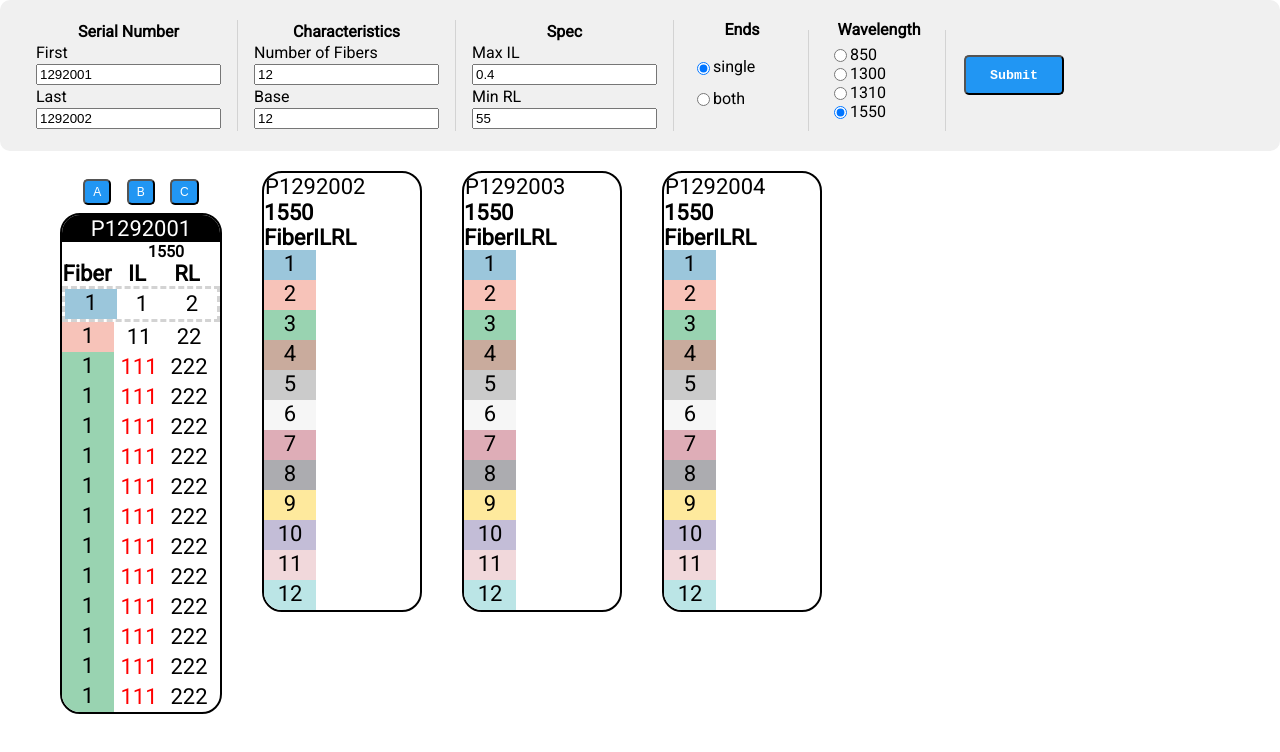
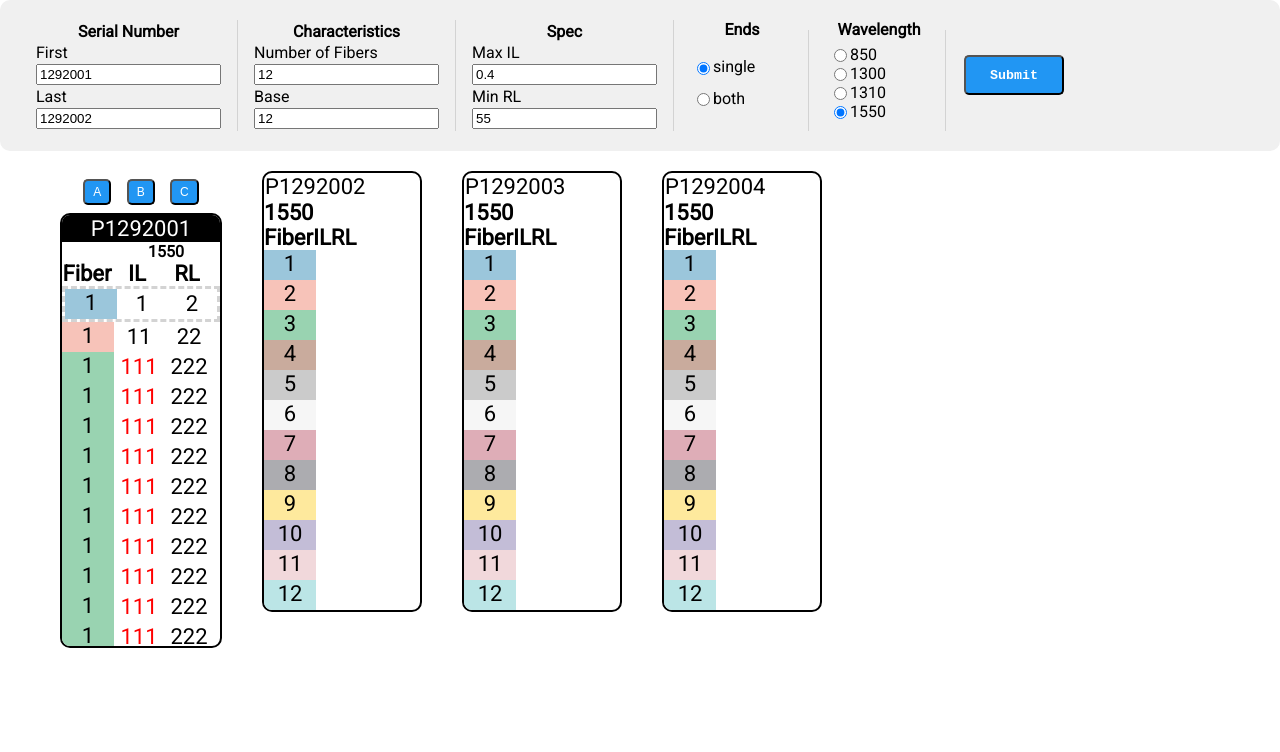
Before and after one commit to dominsch/fiberbot, a website: page css-test.html in a window 1280 px wide. Drawn offline with Linux system fonts and the light colour scheme; a web font is replaced by a local one.

Commit message:
m, .,.kmn

```diff
--- a/style.css
+++ b/style.css
@@ -127,7 +127,7 @@ body {
             background-color: white;
             border-spacing: 0;
             font-size: 22px;
-            border-radius: 20px;
+            border-radius: 10px;
             border: 2px solid #000;
             /* filter: drop-shadow(0 0 0.5rem grey); */
             text-align: center;
@@ -192,7 +192,7 @@ body {
                 display:block;
                 width: 100%;
                 overflow: auto;
-                max-height: 450px;
+                max-height: 360px;
                 ::-webkit-scrollbar {
                     display: hidden;
                 }
@@ -257,27 +257,6 @@ thead {
     /* border: 1px solid rgb(0, 0, 0); */
     position: sticky;
 }
-
-
-/* tbody {
-    display: flex;
-    flex-direction: column;
-    flex-wrap: nowrap;
-    overflow-x: auto;
-    scroll-behavior: smooth;
-    scroll-snap-type: y mandatory;
-    overflow: scroll;
-} */
-
-/* tr.focused {
-    border: 2px solid black;
-} */
-
-
-
-/* td {
-    min-width: 50px;
-} */
 
 .cell_form {
     background-color: #00000000;
--- a/templates.js
+++ b/templates.js
@@ -46,7 +46,7 @@ export function makeRow(d, f, oob = false) {
         `id="P${sn}-R${f}" ` +
         `hx-vals='{"row": ${f}}' ` +
         `${(oob) ? `hx-swap-oob="true"` : ""} ` +
-        `_="on htmx:afterSettle beep! I beep! <.cell:has(.focused)/> beep! I is equal to <.cell:has(.focused)/>" ` +
+        `_="on htmx:afterSettle if my lastElementChild match .focused then log 'child' go to the middle of me"` +
         `hx-swap="outerHTML">\n` +
         `<td>${f}</td>\n`
     for (let e = 1; e <= d.numEnds; e++) {
```
